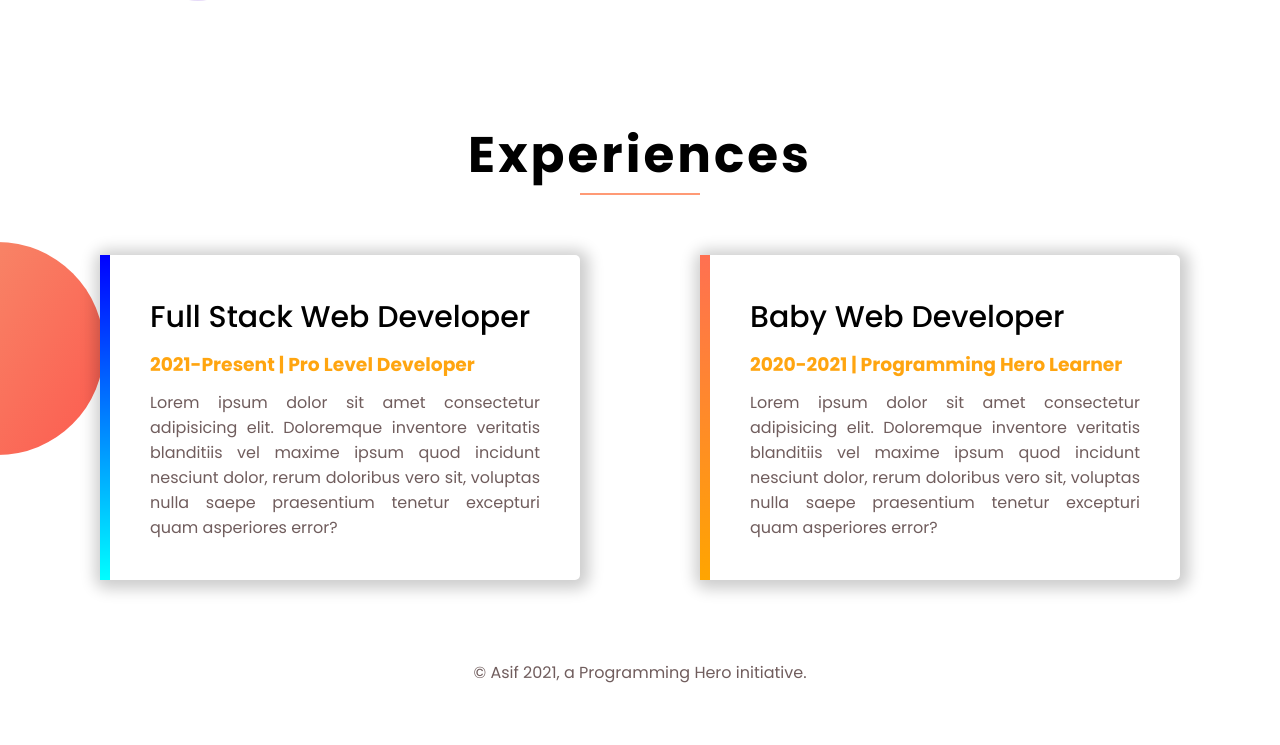
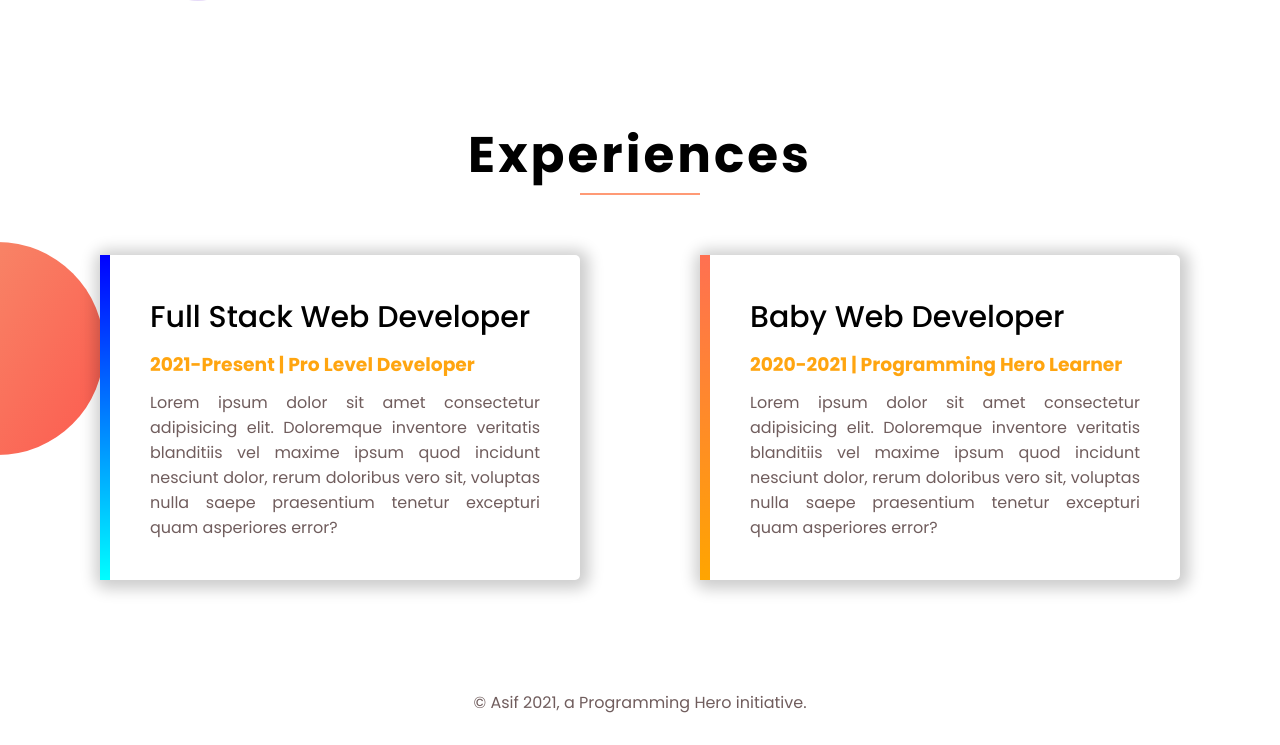
Before and after one commit to abuabddullah/my-portfolio, a plain HTML site: page index.html in a window 1280 px wide. Shown: the part 1231-1976 px from the top of the page. Before the commit the page ends 1916 px from the top, so only its background shows below. Drawn offline with Linux system fonts and the light colour scheme.

Commit message:
portfolio complete by small edit in footer

```diff
--- a/style.css
+++ b/style.css
@@ -127,3 +127,7 @@ h1.name {
 }
 
 /* footer start */
+
+footer{
+    padding: 30px;
+}
```
